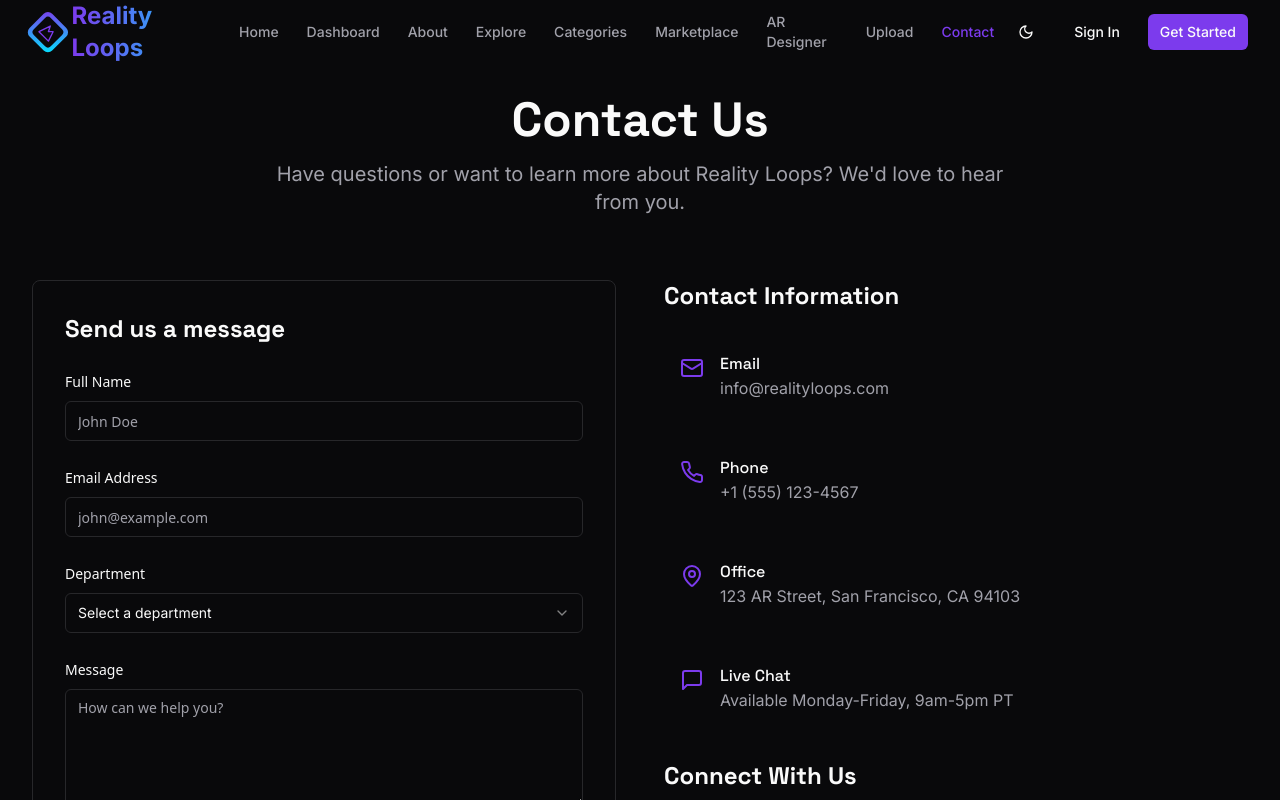
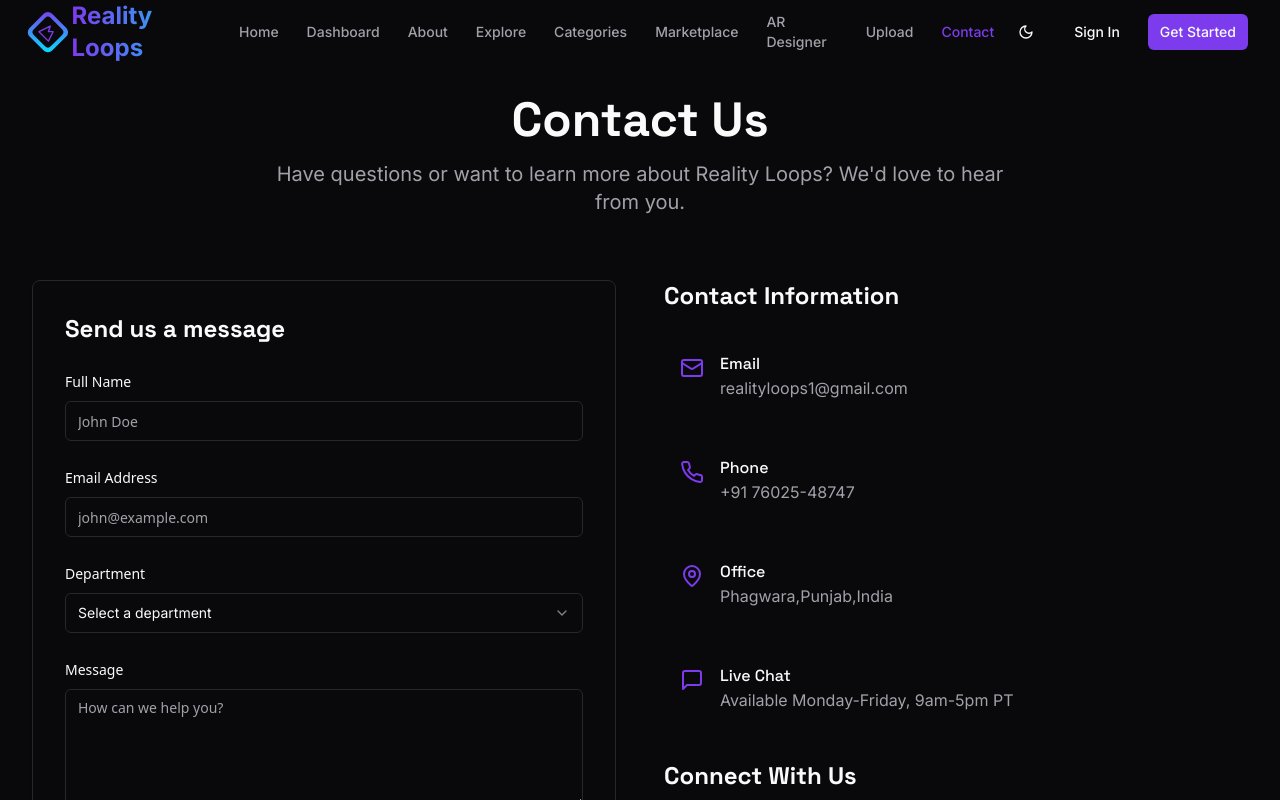
Before and after one commit to anshkumar2311/Reality-loops, a Next.js app: page /contact in a window 1280 px wide. Shown: the top 800 px of the page. Built offline with nearby package versions, Linux system fonts and the light colour scheme.

Commit message:
Update page.tsx

```diff
--- a/app/contact/page.tsx
+++ b/app/contact/page.tsx
@@ -139,19 +139,19 @@ export default function ContactPage() {
                 <ContactInfoItem
                   icon={<Mail className="h-6 w-6" />}
                   title="Email"
-                  content="info@realityloops.com"
-                  href="mailto:info@realityloops.com"
+                  content="realityloops1@gmail.com"
+                  href="mailto:realityloops1@gmail.com"
                 />
                 <ContactInfoItem
                   icon={<Phone className="h-6 w-6" />}
                   title="Phone"
-                  content="+1 (555) 123-4567"
-                  href="tel:+15551234567"
+                  content="+91 76025-48747"
+                  href="tel:76025-48747"
                 />
                 <ContactInfoItem
                   icon={<MapPin className="h-6 w-6" />}
                   title="Office"
-                  content="123 AR Street, San Francisco, CA 94103"
+                  content="Phagwara,Punjab,India"
                   href="https://maps.google.com"
                 />
                 <ContactInfoItem
@@ -169,7 +169,7 @@ export default function ContactPage() {
                 <SocialButton name="Twitter" href="#" />
                 <SocialButton name="LinkedIn" href="#" />
                 <SocialButton name="Facebook" href="#" />
-                <SocialButton name="Instagram" href="#" />
+                <SocialButton name="Instagram" href="https://www.instagram.com/reality.loops/" />
               </div>
             </div>
 
```
